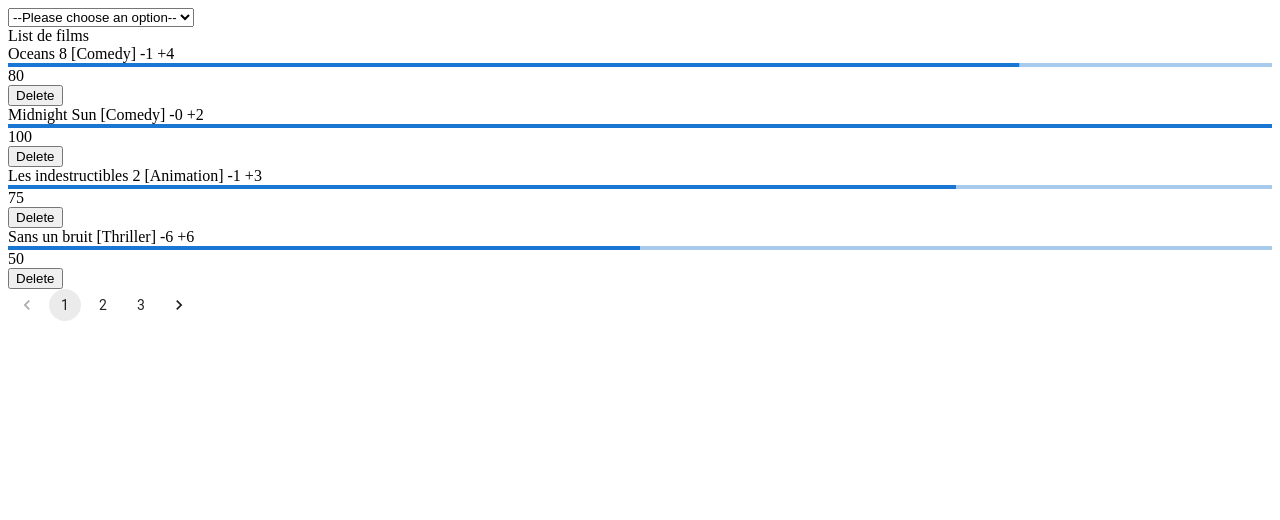
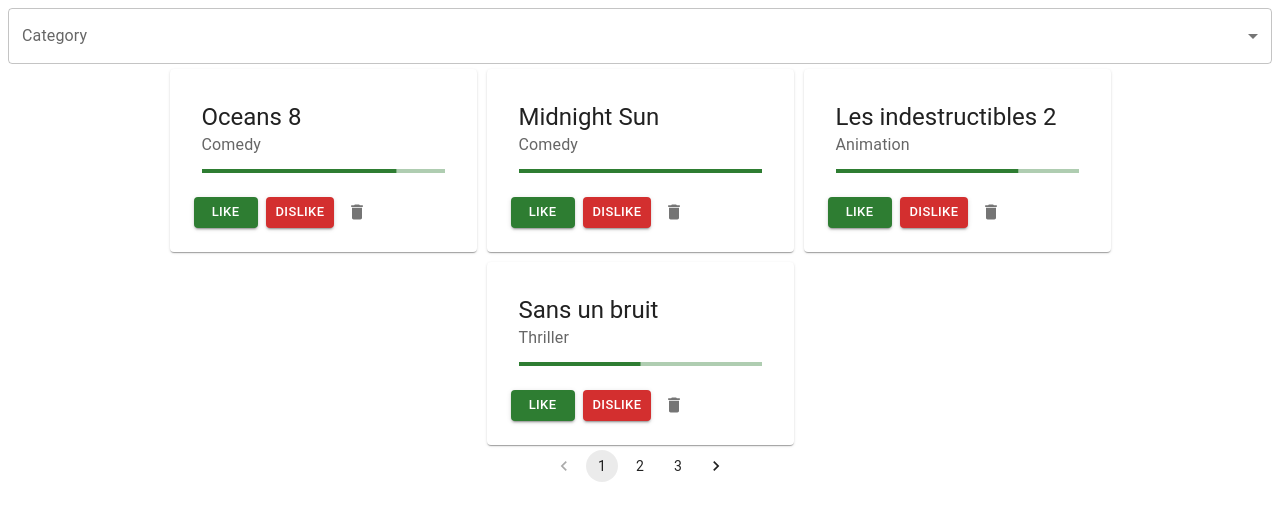
Before and after one commit to pintodav75/particeep-test, a React (Create React App) app: page / in a window 1280 px wide. Shown: the top 520 px of the page. Built offline with nearby package versions, Linux system fonts and the light colour scheme.

Commit message:
mise en place du repsonsive

```diff
--- a/package.json
+++ b/package.json
@@ -5,6 +5,7 @@
   "dependencies": {
     "@emotion/react": "^11.8.2",
     "@emotion/styled": "^11.8.1",
+    "@mui/icons-material": "^5.5.1",
     "@mui/material": "^5.5.3",
     "@testing-library/jest-dom": "^5.16.3",
     "@testing-library/react": "^12.1.4",
--- a/src/components/App.js
+++ b/src/components/App.js
@@ -1,14 +1,15 @@
 import MovieFilter from "./movieFilter";
 import MovieList from "./movieList";
 import Pagination from "./pagination";
+import '../css/main.css'
 
 const App = () => {
   return (
-    <div>
+    <>
       <MovieFilter />
       <MovieList />
       <Pagination />
-    </div>
+    </>
   )
 }
 
--- a/src/components/movieFilter.js
+++ b/src/components/movieFilter.js
@@ -14,42 +14,38 @@ const uniqueArray = (a) => a.filter(function(item, pos) {
 const MovieFilter = ({ movies, updateFilter }) => {
     const categories = uniqueArray(movies.map(m => m.category))
 
-    const optionFromCategory = (category) => {
-        return <option key={category} value={category}>{category}</option>
-    }
-
     const onSelect = (e) => {
         updateFilter(e.target.value)
     }
 
     return (
-        <div>
-            <select name="category" onChange={onSelect} >
-                <option value="">--Please choose an option--</option>
-                {categories.map(optionFromCategory)}
-            </select>
-        </div>
-    //     <Box sx={{ minWidth: 120 }}>
-    //     <FormControl fullWidth>
-    //         <InputLabel id="demo-simple-select-label">Category</InputLabel>
-    //             <Select
-    //             labelId="demo-simple-select-label"
-    //             id="demo-simple-select"
-    //             value=""
-    //             label="Category"
-    //             onChange={onSelect}
-    //             >
-    //                 {categories.map((name) => (
-    //                     <MenuItem
-    //                         key={name}
-    //                         value={name}
-    //                     >
-    //                         {name}
-    //                     </MenuItem>
-    //                 ))}
-    //             </Select>
-    //     </FormControl>
-    // </Box>
+        // <div>
+        //     <select name="category" onChange={onSelect} >
+        //         <option value="">--Please choose an option--</option>
+        //         {categories.map(optionFromCategory)}
+        //     </select>
+        // </div>
+        <Box sx={{ minWidth: 120 }}>
+        <FormControl fullWidth>
+            <InputLabel id="demo-simple-select-label">Category</InputLabel>
+                <Select
+                    labelId="demo-simple-select-label"
+                    id="demo-simple-select"
+                    value=""
+                    label="Category"
+                    onChange={onSelect}
+                >
+                    {categories.map((name) => (
+                        <MenuItem
+                            key={name}
+                            value={name}
+                        >
+                            {name}
+                        </MenuItem>
+                    ))}
+                </Select>
+        </FormControl>
+    </Box>
     )
 }
 
--- a/src/components/movieList.js
+++ b/src/components/movieList.js
@@ -1,6 +1,17 @@
 import { connect } from 'react-redux'
 import { deleteMovie, deleteLastMovie } from '../redux/actions'
 import LinearProgress from '@mui/material/LinearProgress';
+import '../css/movies.css'
+import * as React from 'react';
+import Card from '@mui/material/Card';
+import CardActions from '@mui/material/CardActions';
+import CardContent from '@mui/material/CardContent';
+import Button from '@mui/material/Button';
+import Typography from '@mui/material/Typography';
+import IconButton from '@mui/material/IconButton';
+import DeleteIcon from '@mui/icons-material/Delete';
+import Grid from '@mui/material/Grid';
+
 
 
 const lastMovieInCategory = (movies, category) => {
@@ -15,8 +26,7 @@ const LikeBar = ({ likes, dislikes }) => {
 
     return (
         <>
-            <LinearProgress value={result} variant={'determinate'} />
-            <div>{result}</div>
+            <LinearProgress color='success' value={result} variant={'determinate'} />
         </>
     )
 }
@@ -30,19 +40,55 @@ const MovieList = ({  movies, filter, deleteSimple, deleteLast, page }) => {
     const moviesFilteredPaged = moviesFiltered.splice((page-1)*4, 4)
 
     return (
-    <div>
-        List de films
+    // <div class="main">
+    //     {moviesFilteredPaged.map((m) => {
+    //         return (
+    //         <div key={m.id} >
+    //             {m.title} [{m.category}] -{m.dislikes}  +{m.likes}
+    //             <LikeBar likes={m.likes} dislikes={m.dislikes} />
+    //             <button onClick={() => {
+    //                 if (lastMovieInCategory(movies, m.category))
+    //                     deleteLast(m.id)
+    //                 else
+    //                     deleteSimple(m.id)
+    //             }}>Delete</button>
+    //         </div>
+    //         )
+    //     })}
+    // </div>
+    <div class="main" >
                     {moviesFilteredPaged.map((m) => {
                         return (
-            <div key={m.id} >
-                {m.title} [{m.category}] -{m.dislikes}  +{m.likes}
+                            <div style={{ padding: 5 }} >
+                            <Grid item xs={6} >
+                            <Card sx={{ minWidth: 275, padding: 2  }}>
+                                <CardContent>
+                                    <Typography variant="h5" component="div">
+                                        {m.title}
+                                    </Typography>
+                                    <Typography sx={{ mb: 1.5 }} color="text.secondary">
+                                        {m.category}
+                                    </Typography>
                                     <LikeBar likes={m.likes} dislikes={m.dislikes} />
-                <button onClick={() => {
+                                </CardContent>
+                                <CardActions>
+                                    <Button variant="contained" color="success" size="small" >
+                                        Like
+                                    </Button>
+                                    <Button variant="contained" color="error" size="small" >
+                                        Dislike
+                                    </Button>
+                                    <IconButton aria-label="delete" size="small" >
+                                        <DeleteIcon fontSize="small" onClick={() => {
                                             if (lastMovieInCategory(movies, m.category))
                                                 deleteLast(m.id)
                                             else
                                                 deleteSimple(m.id)
-                }}>Delete</button>
+                                        }} />
+                                    </IconButton>
+                                </CardActions>
+                            </Card>
+                            </Grid>
                             </div>
                         )
                     })}
--- a/src/components/pagination.js
+++ b/src/components/pagination.js
@@ -22,6 +22,7 @@ const PaginationComponent = ({ movies, page, filter, setPage }) => {
       page={page}
       onChange={handleChangePage}
       defaultPage={page}
+      style={{ display: 'flex', justifyContent: "center" }}
     />
   );
 }
--- /dev/null
+++ b/src/css/main.css
@@ -0,0 +1,5 @@
+.appMain {
+    border: solid 2px black;
+    display: flex;
+    flex-direction: column;
+}
--- /dev/null
+++ b/src/css/movies.css
@@ -0,0 +1,8 @@
+.main {
+    display: flex;
+    flex-direction:row;
+    flex-flow: row wrap;
+    align-items: center;
+    justify-content: center;
+    height: 100%;
+}
```
Also changed, not shown: 1 other file (tests, documents, lock files or other folders). Lines whose indentation alone changed are shown as unchanged.
